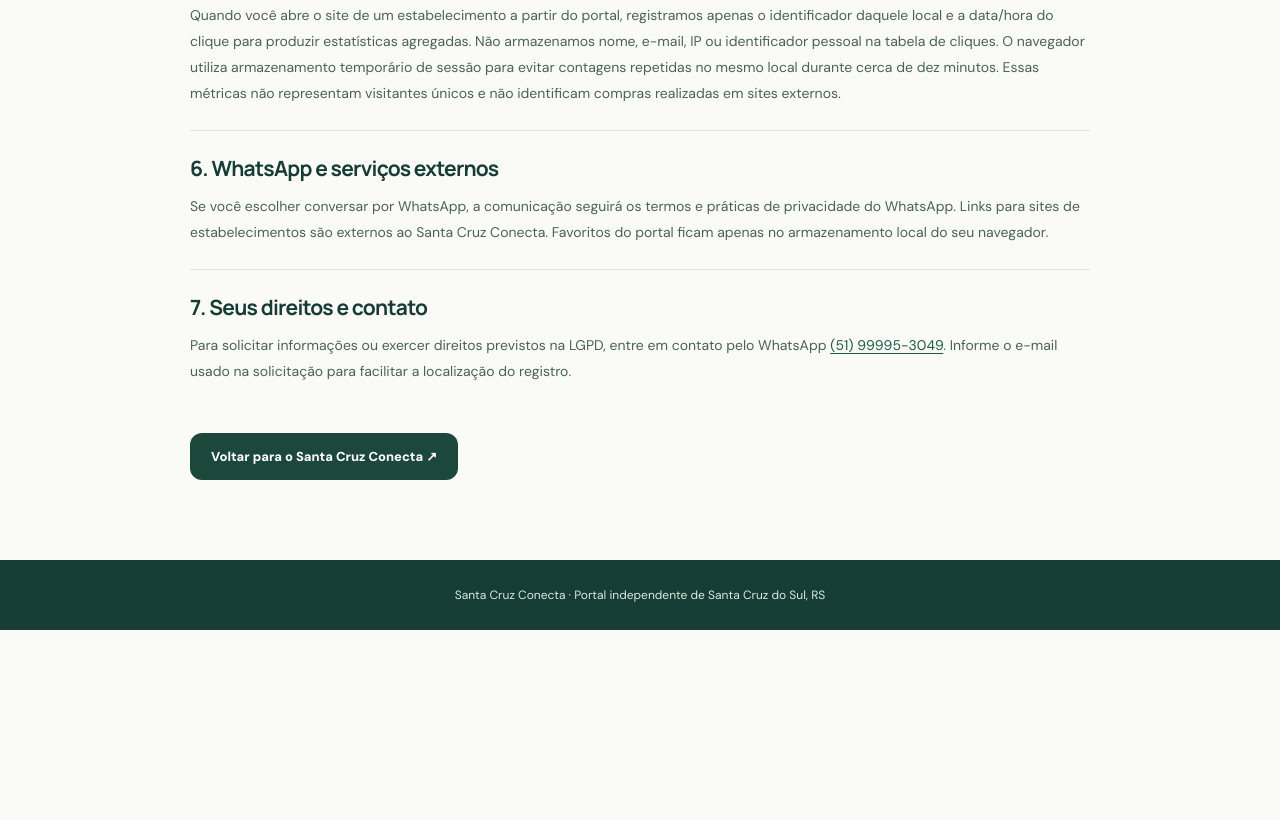
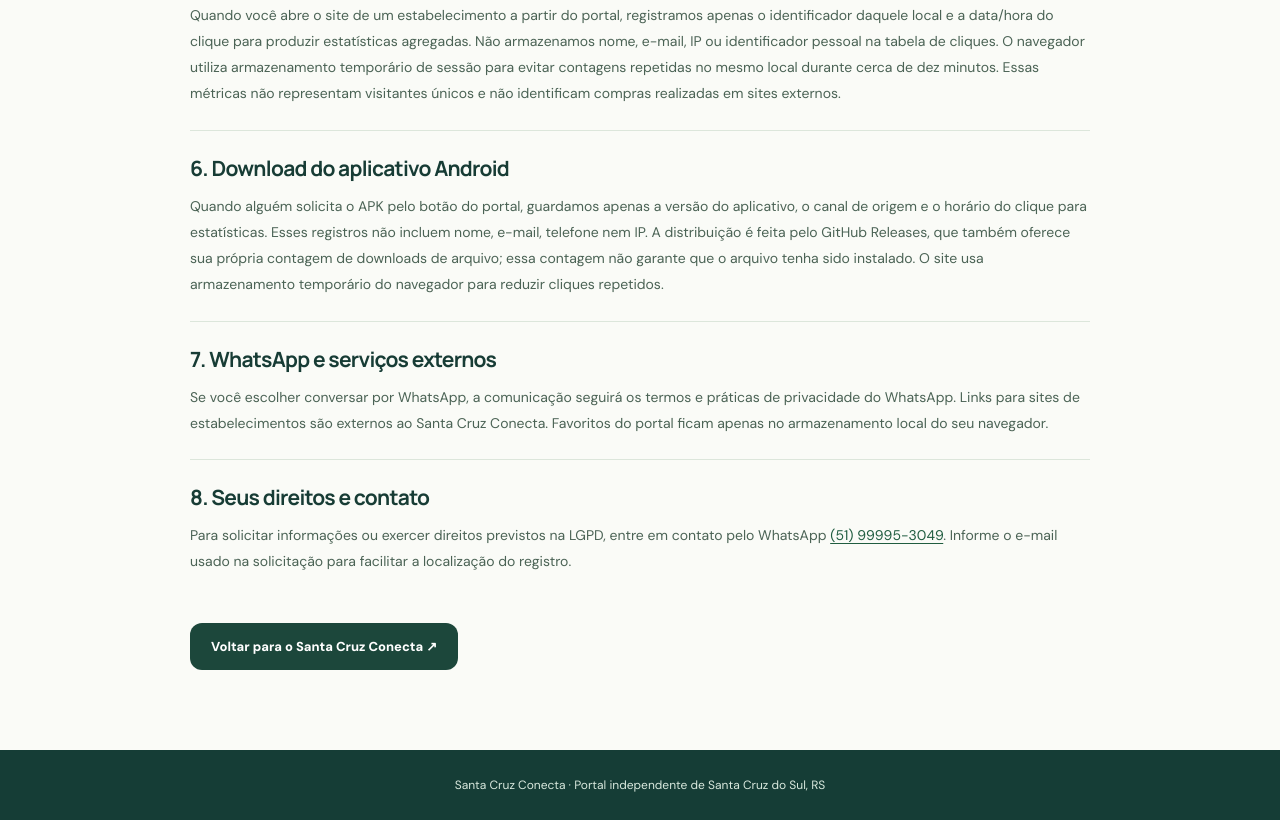
Before and after one commit to petersonschroeder/santa-cruz-conecta, a plain HTML site: page privacidade.html in a window 1280 px wide. Shown: the part 979-1799 px from the top of the page. Before the commit the page ends 1609 px from the top, so only its background shows below. Drawn offline with Linux system fonts and the light colour scheme.

Commit message:
Esclarecer coleta mínima e contagem do APK Android na política de privacidade

```diff
--- a/privacidade.html
+++ b/privacidade.html
@@ -18,8 +18,9 @@
 <section><h2>3. Onde armazenamos?</h2><p>Os pedidos são guardados no banco Supabase, em uma tabela privada com controle de acesso (RLS). Somente contas administrativas autorizadas conseguem consultar e revisar as solicitações. A hospedagem do site utiliza Cloudflare.</p></section>
 <section><h2>4. Consentimento e retenção</h2><p>O envio requer sua confirmação de que pode fornecer os dados informados. As solicitações permanecem armazenadas enquanto forem necessárias para análise e gestão editorial; não há prazo automático de exclusão configurado nesta versão. Você pode pedir acesso, correção ou exclusão dos seus dados pelos canais abaixo, respeitadas as obrigações legais aplicáveis.</p></section>
 <section><h2>5. Cliques em links de estabelecimentos</h2><p>Quando você abre o site de um estabelecimento a partir do portal, registramos apenas o identificador daquele local e a data/hora do clique para produzir estatísticas agregadas. Não armazenamos nome, e-mail, IP ou identificador pessoal na tabela de cliques. O navegador utiliza armazenamento temporário de sessão para evitar contagens repetidas no mesmo local durante cerca de dez minutos. Essas métricas não representam visitantes únicos e não identificam compras realizadas em sites externos.</p></section>
-<section><h2>6. WhatsApp e serviços externos</h2><p>Se você escolher conversar por WhatsApp, a comunicação seguirá os termos e práticas de privacidade do WhatsApp. Links para sites de estabelecimentos são externos ao Santa Cruz Conecta. Favoritos do portal ficam apenas no armazenamento local do seu navegador.</p></section>
-<section><h2>7. Seus direitos e contato</h2><p>Para solicitar informações ou exercer direitos previstos na LGPD, entre em contato pelo WhatsApp <a href="https://wa.me/5551999953049?text=Ol%C3%A1%21%20Gostaria%20de%20falar%20sobre%20privacidade%20no%20Santa%20Cruz%20Conecta." target="_blank" rel="noopener noreferrer">(51) 99995-3049</a>. Informe o e-mail usado na solicitação para facilitar a localização do registro.</p></section>
+<section><h2>6. Download do aplicativo Android</h2><p>Quando alguém solicita o APK pelo botão do portal, guardamos apenas a versão do aplicativo, o canal de origem e o horário do clique para estatísticas. Esses registros não incluem nome, e-mail, telefone nem IP. A distribuição é feita pelo GitHub Releases, que também oferece sua própria contagem de downloads de arquivo; essa contagem não garante que o arquivo tenha sido instalado. O site usa armazenamento temporário do navegador para reduzir cliques repetidos.</p></section>
+<section><h2>7. WhatsApp e serviços externos</h2><p>Se você escolher conversar por WhatsApp, a comunicação seguirá os termos e práticas de privacidade do WhatsApp. Links para sites de estabelecimentos são externos ao Santa Cruz Conecta. Favoritos do portal ficam apenas no armazenamento local do seu navegador.</p></section>
+<section><h2>8. Seus direitos e contato</h2><p>Para solicitar informações ou exercer direitos previstos na LGPD, entre em contato pelo WhatsApp <a href="https://wa.me/5551999953049?text=Ol%C3%A1%21%20Gostaria%20de%20falar%20sobre%20privacidade%20no%20Santa%20Cruz%20Conecta." target="_blank" rel="noopener noreferrer">(51) 99995-3049</a>. Informe o e-mail usado na solicitação para facilitar a localização do registro.</p></section>
 <div class="privacy-end"><a href="/" class="privacy-primary">Voltar para o Santa Cruz Conecta ↗</a></div>
 </main><footer class="privacy-footer">Santa Cruz Conecta · Portal independente de Santa Cruz do Sul, RS</footer>
 </body></html>
```
